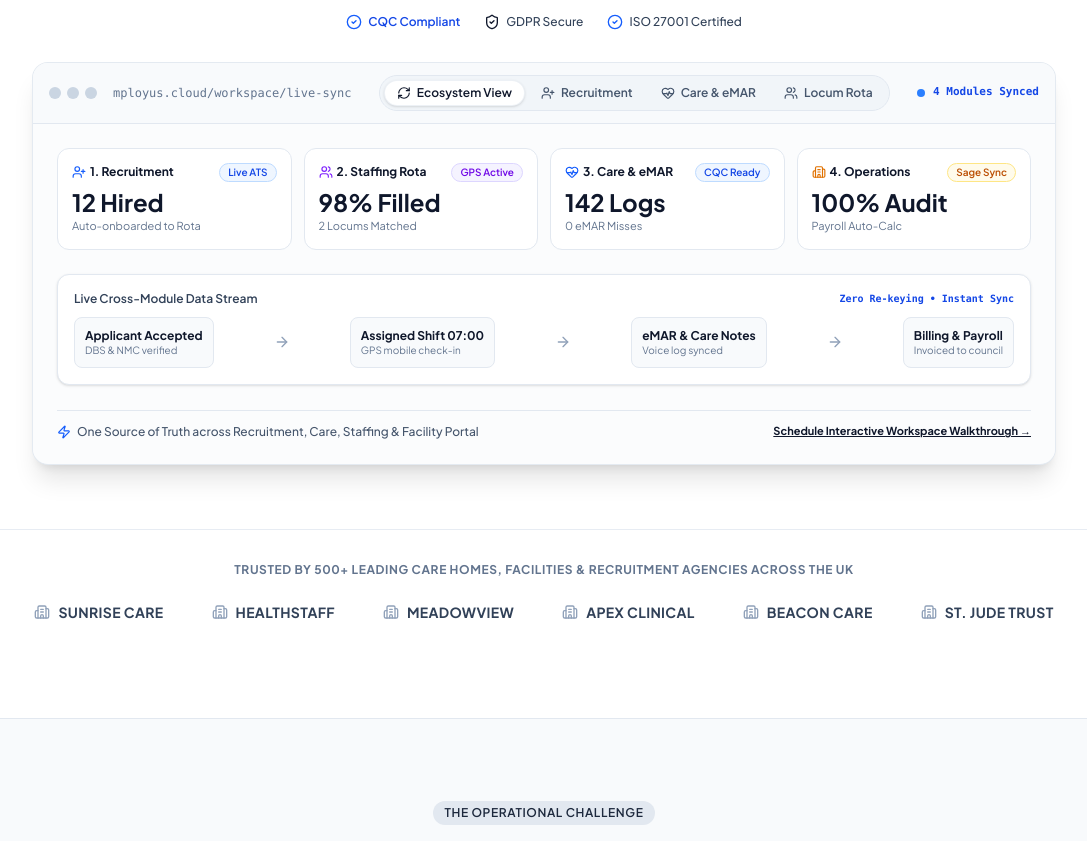
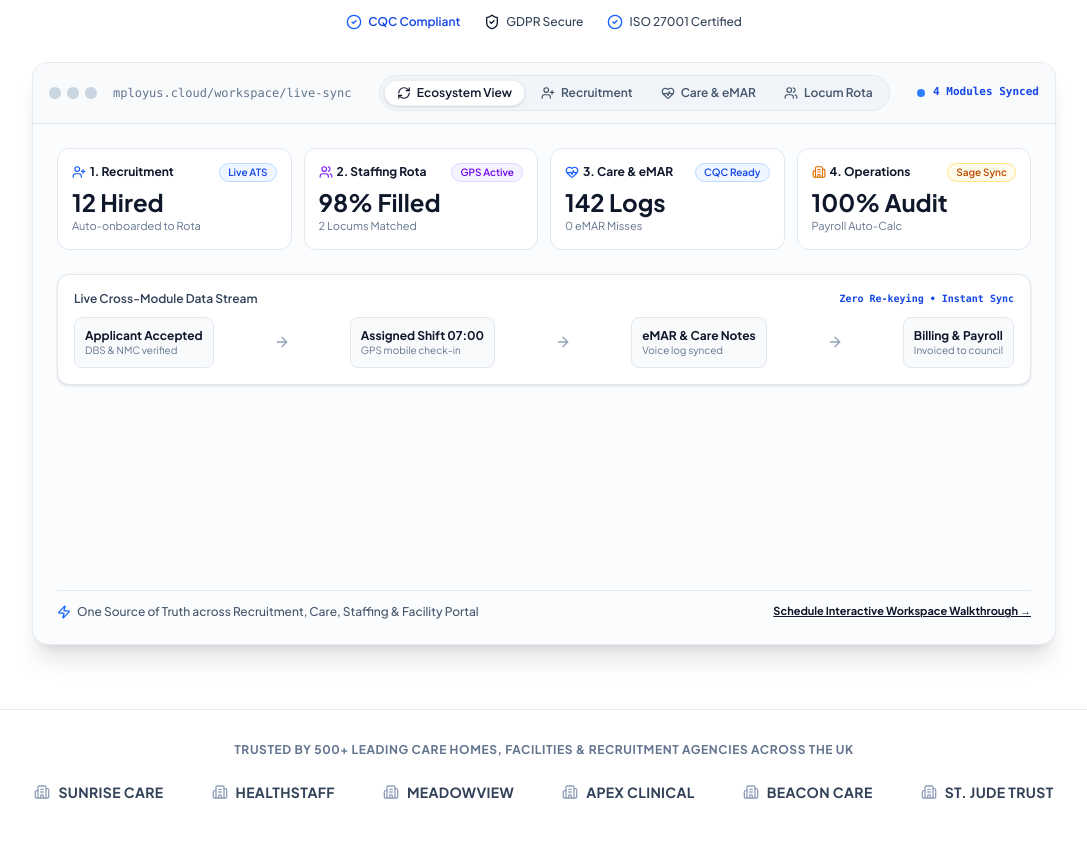
Before and after one commit to festusandrew/Landing-page, a React (Vite) app: page / in a window 1280 px wide. Shown: the part 580-1421 px from the top of the page, without its empty margins (96-1183 px from the left). Built offline with nearby package versions, Linux system fonts and the light colour scheme.

Commit message:
Migrate historical CLF2 MakeVersion

```diff
--- a/src/components/Hero.tsx
+++ b/src/components/Hero.tsx
@@ -139,7 +139,7 @@ export const Hero: React.FC<HeroProps> = ({
           </div>
 
           {/* Dynamic Interactive Visual Panel */}
-          <div className="p-4 sm:p-6 bg-slate-50/50 min-h-[340px] flex flex-col justify-between relative">
+          <div className="p-4 sm:p-6 bg-slate-50/50 min-h-[520px] flex flex-col justify-between relative">
 
             {/* View 1: Overview Unified Data Flow */}
             {mockView === 'overview' && (
@@ -264,7 +264,7 @@ export const Hero: React.FC<HeroProps> = ({
                     src={recruitmentDashboard}
                     alt="Recruitment dashboard showing application trends and hiring metrics"
                     className="w-full object-cover object-top"
-                    style={{ maxHeight: 260 }}
+                    style={{ maxHeight: 420 }}
                   />
                 </div>
               </div>
@@ -293,7 +293,7 @@ export const Hero: React.FC<HeroProps> = ({
                     src={careDashboard}
                     alt="Care management dashboard with care hours, shift coverage and CQC compliance metrics"
                     className="w-full object-cover object-top"
-                    style={{ maxHeight: 260 }}
+                    style={{ maxHeight: 420 }}
                   />
                 </div>
               </div>
@@ -322,7 +322,7 @@ export const Hero: React.FC<HeroProps> = ({
                     src={staffingDashboard}
                     alt="Locum rota dashboard showing active shifts, fill rate and shift matching"
                     className="w-full object-cover object-top"
-                    style={{ maxHeight: 260 }}
+                    style={{ maxHeight: 420 }}
                   />
                 </div>
               </div>
```
Also changed, not shown: 1 other file (tests, documents, lock files or other folders).
